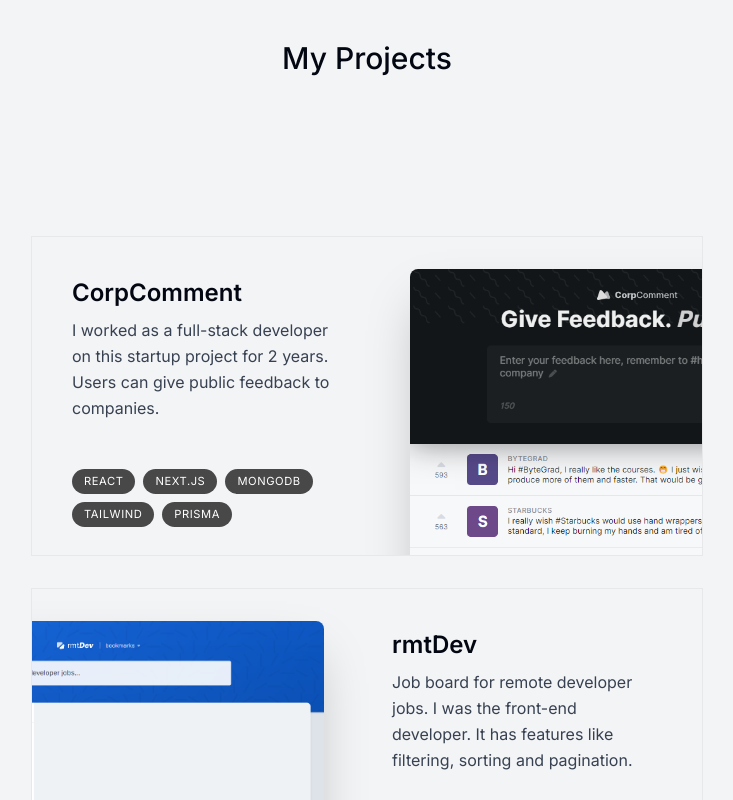
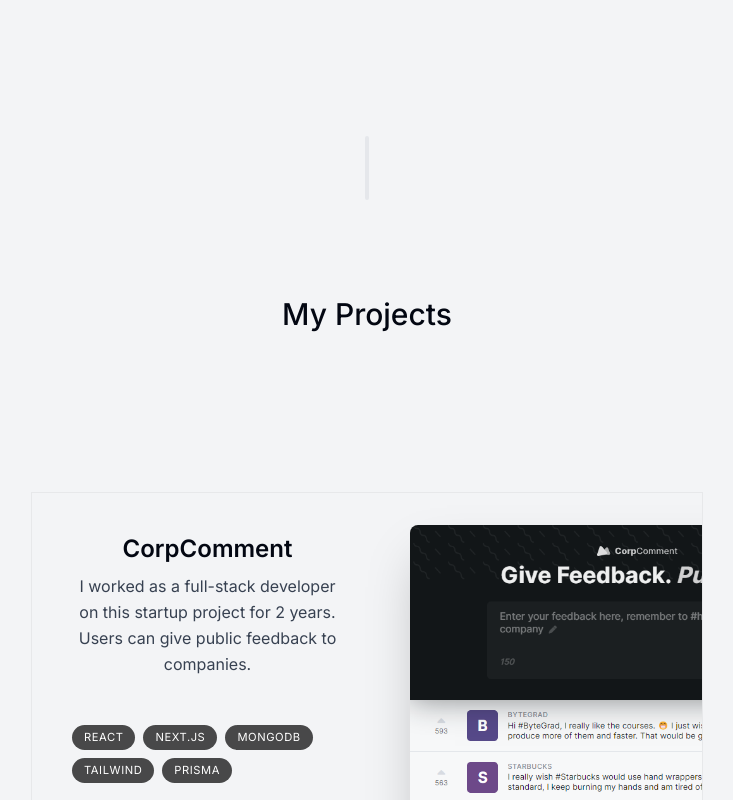
Before and after one commit to AliKhachab/PortfolioWebsite, a Next.js app: page / in a window 1280 px wide. Shown: the part 1280-2080 px from the top of the page, without its empty margins (273-1006 px from the left). Built offline with nearby package versions, Linux system fonts and the light colour scheme.

Commit message:
motion added to projects

```diff
--- a/app/page.tsx
+++ b/app/page.tsx
@@ -9,7 +9,10 @@
       <Intro />
       <SectionDivider />
       <AboutMe />
+      <SectionDivider />
       <Projects />
+      <p className="mb-8 font-black mt-8">Note that these projects are placeholders for me to put my actual real projects. These are just projects made by ByteGrad, the person who's tutorial I watched as reference for this website.</p>
+      <SectionDivider />
     </main>
   )
 }
--- /dev/null
+++ b/components/project.tsx
@@ -0,0 +1,34 @@
+"use client";
+
+import { useRef } from "react";
+import { projectsData } from "@/lib/data";
+import Image from "next/image";
+import { motion, useScroll } from "framer-motion";
+
+
+type ProjectProps = (typeof projectsData)[number]; // number = iterate through all objects without needing to write the for loop
+
+export default function Project({ title, description, tags, imageUrl } : ProjectProps) {
+    const ref = useRef<HTMLElement>(null);
+    const { scrollYProgress } = useScroll({target: ref, offset: ["0 1", "1.33 1"]});
+    return (
+        <motion.section ref = {ref}
+        style = {{ scale : scrollYProgress, opacity : scrollYProgress }}
+        className="group relative bg-gray-100 max-w-[42rem] border border-black/5 overflow-hidden sm:pr-8 sm:h-[20rem] mb-3 sm:mb-8 last:mb-0 even:pl-8 hover:bg-gray-200 transition">
+            <div className="p5-4 pb-7 px-5 sm:pl-10 sm:pr-2 sm:pt-10 sm:max-w-[50%] flex flex-col h-full group-even:ml-[18rem]">
+            <h3 className="text-2xl font-semibold">{title}</h3>
+            <p className="mt-2 leading-relaxed text-gray-700">{description}</p>
+            <ul className="flex flex-wrap mt-4 gap-2 sm:mt-auto">
+                {tags.map((tag, index) => (
+                <li className="bg-black/[0.7] px-3 py-1 text-[0.7rem] uppercase tracking-wider text-white rounded-full" key={index}>{tag}</li>
+                ))
+            } </ul>
+            </div>
+            <Image src={imageUrl}
+            alt="Project I worked on."
+            quality={95}
+            className="absolute top-8 -right-40 w-[28.25rem] rounded-t-lg shadow-2xl group-even:-right-[initial] group-even:-left-40 group-hover:-translate-x-3 group-hover:translate-y-3 group-hover:-rotate-2 transition group-hover:scale-105
+            group-even:group-hover:translate-x-3 group-even:group-hover:translate-y-3 group-even:group-hover:rotate-2"/>
+        </motion.section>
+    );
+}
--- a/components/projects.tsx
+++ b/components/projects.tsx
@@ -1,16 +1,13 @@
-"use client";
-import React from 'react'
-import { motion } from 'framer-motion';
+import React from 'react';
 import SectionHeading from './section-heading';
-import corpcommentImg from '@/public/corpcomment.png';
-import rmtdevImg from '@/public/rmtdev.png';
-import wordanalyticsImg from '@/public/wordanalytics.png';
 import { projectsData } from '@/lib/data';
-import Image from 'next/image';
+import Project from './project';
+
+
 
 export default function Projects() {
   return (
-    <section>
+    <section className = "text-center justify-center items-center">
         <SectionHeading>My projects</SectionHeading>
         <div>
             { // note that these projects should be turned into mine soon, not the YouTuber's. this is just filler
@@ -24,26 +21,3 @@
     </section>
   )
 }
-
-type ProjectProps = (typeof projectsData)[number]; // number = iterate through all objects without needing to write the for loop
-
-function Project({ title, description, tags, imageUrl } : ProjectProps) {
-    return (
-        <section className="group relative bg-gray-100 max-w-[42rem] border border-black/5 overflow-hidden sm:pr-8 sm:h-[20rem] mb-3 sm:mb-8 last:mb-0 even:pl-8 hover:bg-gray-200 transition">
-            <div className="p5-4 pb-7 px-5 sm:pl-10 sm:pr-2 sm:pt-10 sm:max-w-[50%] flex flex-col h-full group-even:ml-[18rem]">
-            <h3 className="text-2xl font-semibold">{title}</h3>
-            <p className="mt-2 leading-relaxed text-gray-700">{description}</p>
-            <ul className="flex flex-wrap mt-4 gap-2 sm:mt-auto">
-                {tags.map((tag, index) => (
-                <li className="bg-black/[0.7] px-3 py-1 text-[0.7rem] uppercase tracking-wider text-white rounded-full" key={index}>{tag}</li>
-            ))
-            } </ul>
-            </div>
-            <Image src={imageUrl}
-            alt="Project I worked on."
-            quality={95}
-            className="absolute top-8 -right-40 w-[28.25rem] rounded-t-lg shadow-2xl group-even:-right-[initial] group-even:-left-40 group-hover:-translate-x-3 group-hover:translate-y-3 group-hover:-rotate-2 transition group-hover:scale-105
-            group-even:group-hover:translate-x-3 group-even:group-hover:translate-y-3 group-even:group-hover:rotate-2"/>
-        </section>
-    );
-}
```
